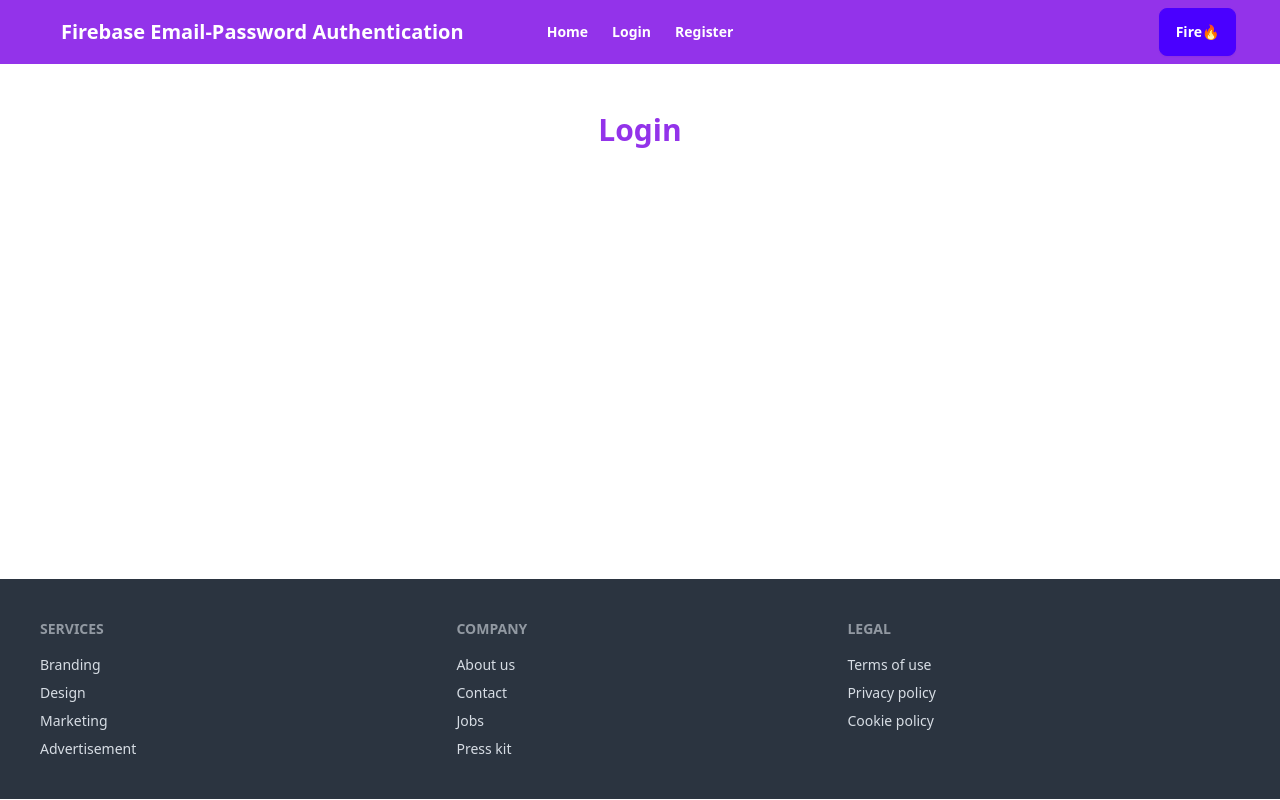
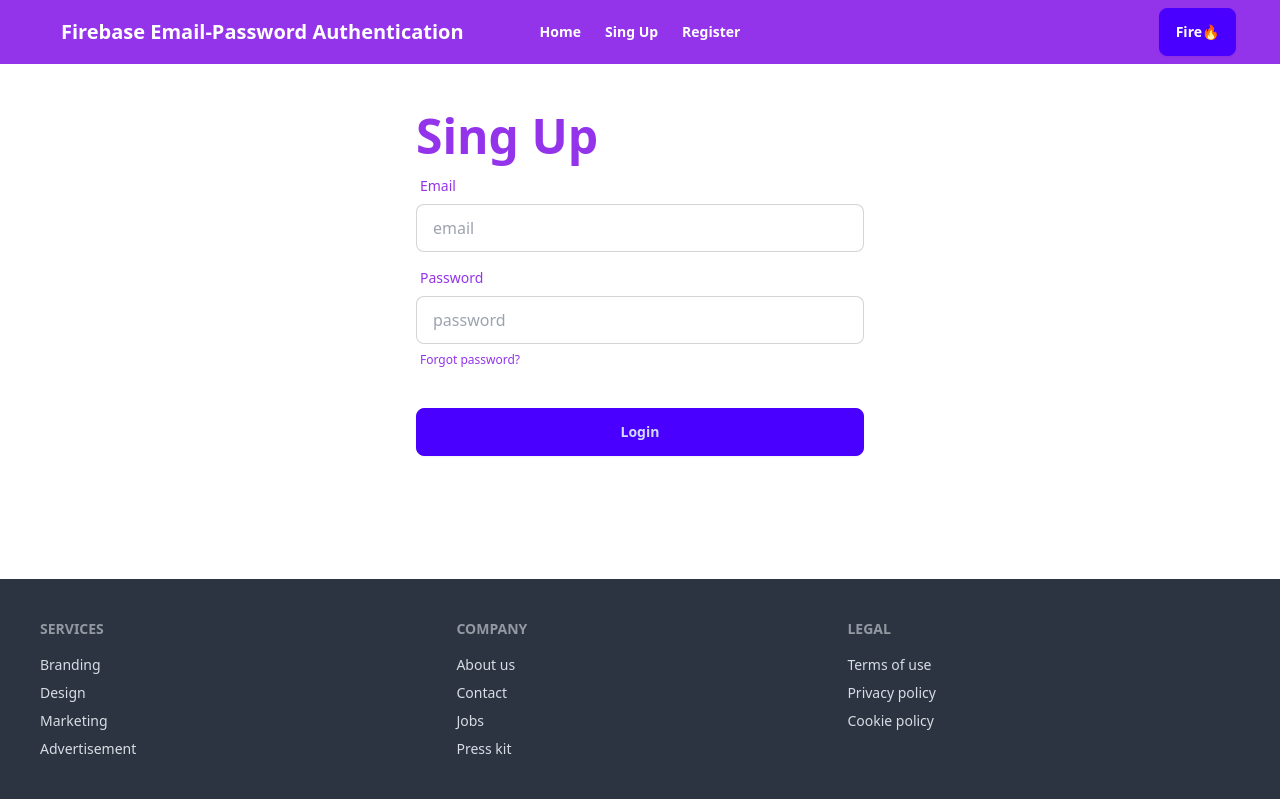
Before and after one commit to tonmoy-sutradhar/Email-Password-Auth-with-React-Firebase-, a React (Vite) app: page /login in a window 1280 px wide. Built offline with nearby package versions, Linux system fonts and the light colour scheme.

Commit message:
email and password with login, sing up , Registration also show the error message in website display.

```diff
--- a/index.html
+++ b/index.html
@@ -2,9 +2,9 @@
 <html lang="en" data-theme="light">
   <head>
     <meta charset="UTF-8" />
-    <link rel="icon" type="image/svg+xml" href="/vite.svg" />
+    <link rel="icon" type="image/svg+xml" href="/fire.png" />
     <meta name="viewport" content="width=device-width, initial-scale=1.0" />
-    <title>Vite + React</title>
+    <title>Email password Auth with React"Firebase"</title>
   </head>
   <body>
     <div id="root"></div>
--- a/package.json
+++ b/package.json
@@ -10,6 +10,7 @@
     "preview": "vite preview"
   },
   "dependencies": {
+    "firebase": "^11.0.1",
     "localforage": "^1.10.0",
     "match-sorter": "^8.0.0",
     "react": "^18.3.1",
--- /dev/null
+++ b/src/Components/Firebase/Firebase.init.js
@@ -0,0 +1,21 @@
+// Import the functions you need from the SDKs you need
+import { initializeApp } from "firebase/app";
+import { getAuth } from "firebase/auth";
+// TODO: Add SDKs for Firebase products that you want to use
+// https://firebase.google.com/docs/web/setup#available-libraries
+
+// Your web app's Firebase configuration
+const firebaseConfig = {
+  apiKey: "AIzaSyBMZjXJSlj_5epH822WCo2qoWlYXjhCCls",
+  authDomain: "email-password-auth-aa68a.firebaseapp.com",
+  projectId: "email-password-auth-aa68a",
+  storageBucket: "email-password-auth-aa68a.firebasestorage.app",
+  messagingSenderId: "952611202254",
+  appId: "1:952611202254:web:30740a6362e963a6d75c9f",
+};
+
+// Initialize Firebase
+const app = initializeApp(firebaseConfig);
+const auth = getAuth(app);
+
+export default auth;
--- a/src/Components/Login/Login.jsx
+++ b/src/Components/Login/Login.jsx
@@ -1,11 +1,89 @@
-import React from "react";
+import { createUserWithEmailAndPassword } from "firebase/auth";
+import React, { useState } from "react";
+import auth from "../Firebase/Firebase.init";
 
 const Login = () => {
+  const [errorMessage, setErrorMessage] = useState("");
+  const [success, setSuccess] = useState(false);
+
+  const handleSignUp = (e) => {
+    e.preventDefault();
+    const email = e.target.email.value;
+    const password = e.target.password.value;
+    console.log(email, password);
+
+    setErrorMessage("");
+    setSuccess(false);
+
+    if (password < 6) {
+      setErrorMessage("Password must be more than 6 char.");
+      return;
+    }
+
+    createUserWithEmailAndPassword(auth, email, password)
+      .then((result) => {
+        console.log(result.user);
+        setSuccess(true);
+      })
+      .catch((error) => {
+        console.log("ERROR", error.message);
+        setErrorMessage(error.message);
+        setSuccess(false);
+      });
+  };
+
   return (
-    <div>
-      <h1 className="text-3xl font-bold text-center text-purple-600 my-8">
-        Login
-      </h1>
+    <div className="max-w-lg mx-auto">
+      <form onSubmit={handleSignUp} className="card-body">
+        <h1 className="text-5xl font-bold text-purple-600">Sing Up</h1>
+        <div className="form-control">
+          <label className="label">
+            <span className="label-text text-purple-600">Email</span>
+          </label>
+          <input
+            type="email"
+            name="email"
+            placeholder="email"
+            className="input input-bordered"
+            required
+          />
+        </div>
+        <div className="form-control">
+          <label className="label">
+            <span className="label-text text-purple-600">Password</span>
+          </label>
+          <input
+            type="password"
+            name="password"
+            placeholder="password"
+            className="input input-bordered"
+            required
+          />
+          <label className="label">
+            <a
+              href="#"
+              className="label-text-alt link link-hover text-purple-600"
+            >
+              Forgot password?
+            </a>
+          </label>
+        </div>
+        <div className="form-control mt-6">
+          <button className="btn btn-primary">Login</button>
+        </div>
+      </form>
+
+      {errorMessage && (
+        <p className="text-xl font-bold text-center text-red-600">
+          {errorMessage}
+        </p>
+      )}
+
+      {success && (
+        <p className="text-xl text-green-600 ml-28">
+          Sing Up Successfully. Hurray..!!!
+        </p>
+      )}
     </div>
   );
 };
--- a/src/Components/Navbar/Navbar.jsx
+++ b/src/Components/Navbar/Navbar.jsx
@@ -26,7 +26,7 @@ const Navbar = () => {
             className="menu menu-sm dropdown-content bg-base-100 rounded-box z-[1] mt-3 w-52 p-2 shadow font-bold gap-2 text-white"
           >
             <NavLink to="/">Home</NavLink>
-            <NavLink to="/login">Login</NavLink>
+            <NavLink to="/login">Sing Up</NavLink>
             <NavLink to="/register">Register</NavLink>
           </ul>
         </div>
@@ -37,7 +37,7 @@ const Navbar = () => {
       <div className="navbar-center hidden lg:flex">
         <ul className="menu menu-horizontal px-1 font-bold gap-6 text-white">
           <NavLink to="/">Home</NavLink>
-          <NavLink to="/login">Login</NavLink>
+          <NavLink to="/login">Sing Up</NavLink>
           <NavLink to="/register">Register</NavLink>
         </ul>
       </div>
--- a/src/Components/Register/Register.jsx
+++ b/src/Components/Register/Register.jsx
@@ -1,9 +1,22 @@
-import React from "react";
+import { createUserWithEmailAndPassword } from "firebase/auth";
+import auth from "../Firebase/Firebase.init";
 
 const Register = () => {
   const handleRegister = (event) => {
     event.preventDefault();
-    console.log(event.target.email.value);
+    const email = event.target.email.value;
+    const password = event.target.password.value;
+    console.log(email, password);
+
+    // create email and password
+
+    createUserWithEmailAndPassword(auth, email, password)
+      .then((result) => {
+        console.log(result.user);
+      })
+      .catch((error) => {
+        // console.log("ERROR", error);
+      });
   };
   return (
     <div className="max-w-lg mx-auto">
@@ -40,10 +53,15 @@ const Register = () => {
               clipRule="evenodd"
             />
           </svg>
-          <input type="password" className="grow" value="password" />
+          <input
+            type="password"
+            name="password"
+            className="grow"
+            placeholder="password"
+          />
         </label>
 
-        <button className="btn btn-accent btn-wide my-8">Submit</button>
+        <button className="btn btn-accent btn-wide my-8">Login</button>
       </form>
     </div>
   );
```
Also changed, not shown: public/fire.png (added), 1 other file (tests, documents, lock files or other folders).
